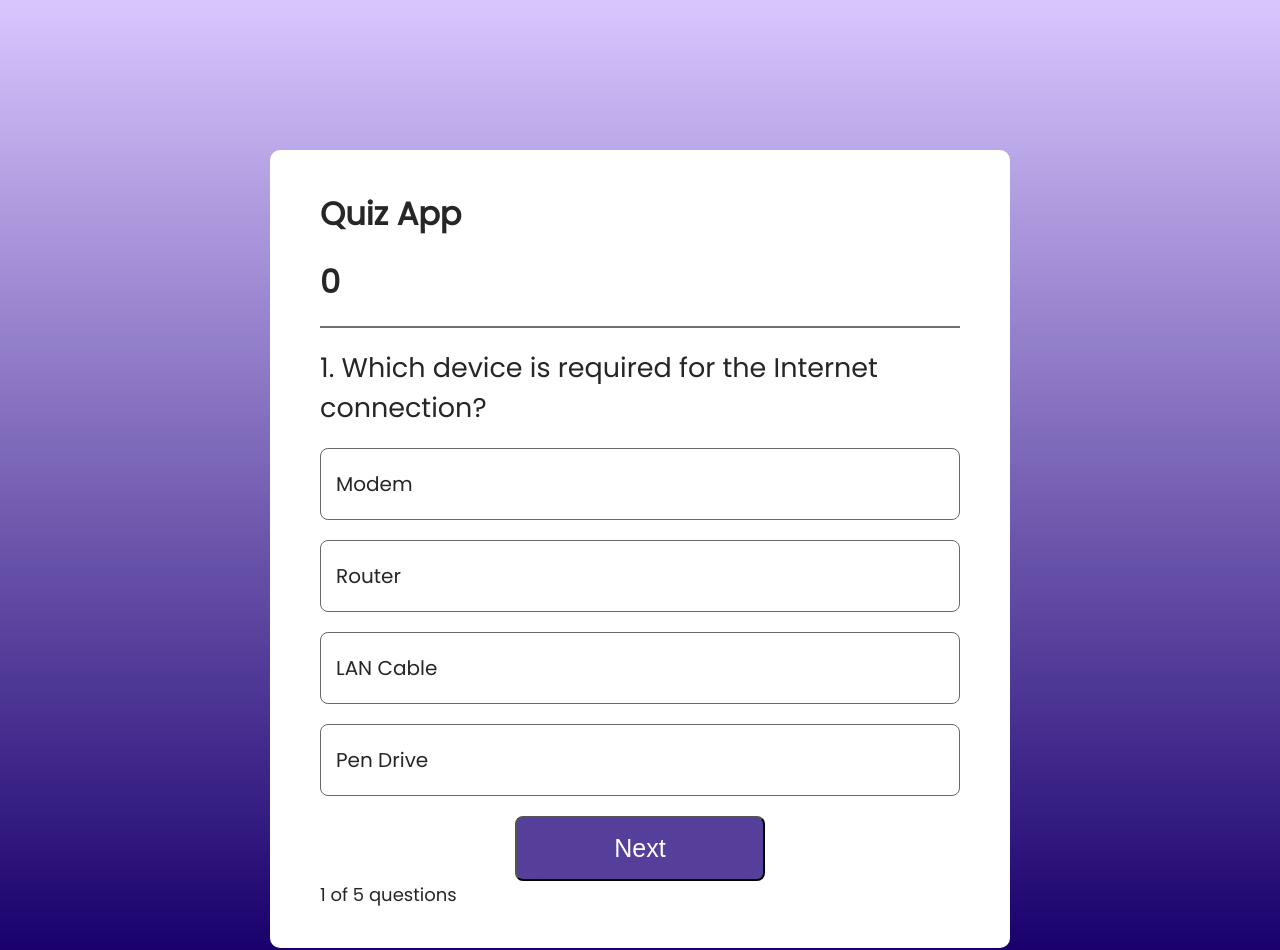
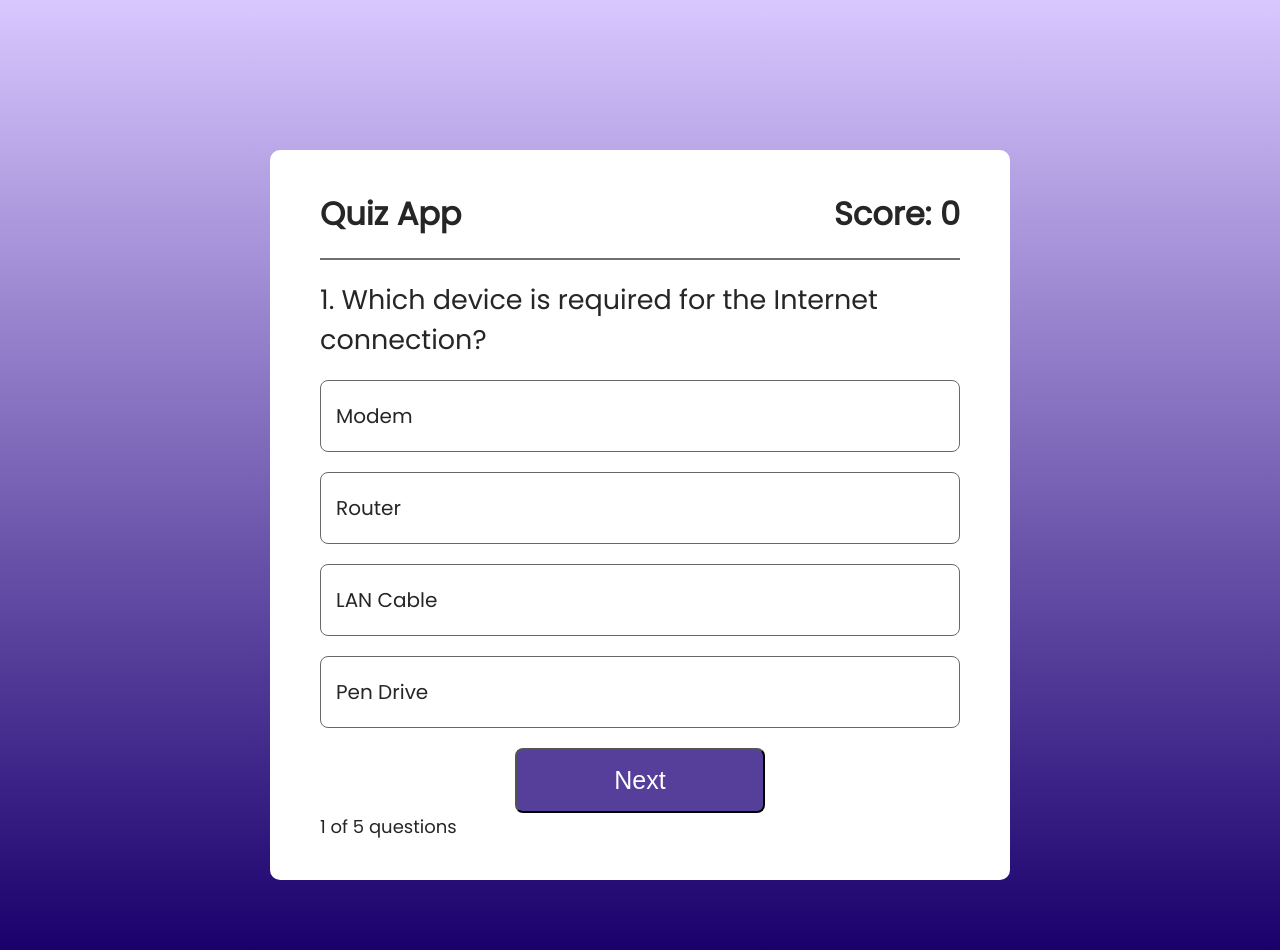
Before and after one commit to Ham12-3/AWS_cloud_developer_quiz, a React (Vite) app: page / in a window 1280 px wide. Built offline with nearby package versions, Linux system fonts and the light colour scheme.

Commit message:
update the codebase

```diff
--- a/src/components/Quiz/Quiz.css
+++ b/src/components/Quiz/Quiz.css
@@ -15,6 +15,10 @@
   height: 2px;
   border: none;
   background: #707070;
+}
+.container .head {
+  display: flex;
+  justify-content: space-between;
 }
 
 .container h2 {
--- a/src/components/Quiz/Quiz.jsx
+++ b/src/components/Quiz/Quiz.jsx
@@ -66,8 +66,11 @@ const reset =()=> {
 
   return (
     <div className="container">
+      <div className="head">
       <h1>Quiz App</h1>
-      <h1> {score} </h1>
+      <h1>Score: {score} </h1>
+      </div>
+
       <hr />
       {result ? (
         <>
```
